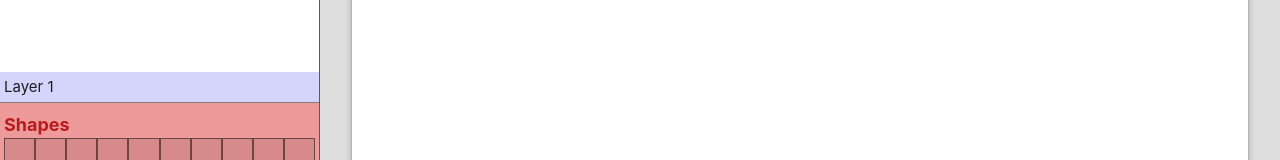
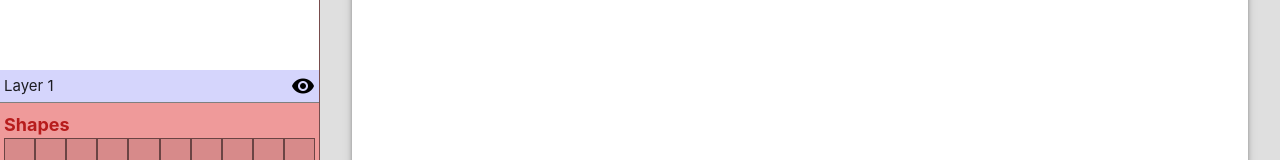
Before and after one commit to ShaneByrne0963/wirefree, a React (Vite) app: page / in a window 1280 px wide. Shown: the part 299-459 px from the top of the page. Built offline with nearby package versions, Linux system fonts and the light colour scheme.

Commit message:
Add visibility icon beside each layer

```diff
--- a/src/assets/css/style.css
+++ b/src/assets/css/style.css
@@ -264,6 +264,9 @@ input[type="text"]:not(.browser-default) {
 
 .layer-list-item {
     padding: 4px;
+    display: grid;
+    grid-template-columns: 1fr auto;
+    align-items: center;
 
     &.selected {
         background-color: #D5D5FC;
@@ -272,6 +275,10 @@ input[type="text"]:not(.browser-default) {
     &:not(:last-child) {
         border-top: 1px solid rgba(0, 0, 0, 0.2);
     }
+}
+
+.layer-invisible * {
+    color: rgba(0, 0, 0, 0.6);
 }
 
 /* Shapes */
--- a/src/components/side-panel/layers/LayerList.tsx
+++ b/src/components/side-panel/layers/LayerList.tsx
@@ -9,16 +9,22 @@ function LayerList() {
     screenSizeData.activeScreens[screenSizeData.selectedScreen].name;
   const currentPage =
     pageData.pages[pageData.selectedPage].data[currentScreenSize];
-  let renderLayers = [...currentPage.layers];
+  let renderLayers = currentPage.layers.map((layer: string) => {
+    return {
+      name: layer,
+      visible: currentPage[`_${layer}`].visible,
+    };
+  });
 
   return (
     <div id="layer-list">
-      {renderLayers.map((layer: string, index: number) => {
+      {renderLayers.map((data: typeof renderLayers, index: number) => {
         return (
           <LayerListItem
-            name={layer}
+            name={data.name}
             key={index}
             index={index}
+            visible={data.visible}
             selected={currentPage.selected === index}
           ></LayerListItem>
         );
--- a/src/components/side-panel/layers/LayerListItem.tsx
+++ b/src/components/side-panel/layers/LayerListItem.tsx
@@ -5,18 +5,29 @@ interface LayerListItemProps {
   name: string;
   index: number;
   selected: boolean;
+  visible: boolean;
 }
 
 function LayerListItem(props: LayerListItemProps) {
   const dispatch = useDispatch();
+
+  let className = "layer-list-item";
+  if (props.selected) {
+    className += " selected";
+  }
+  className += props.visible ? " layer-visible" : " layer-invisible";
+
   return (
-    <div className={"layer-list-item" + (props.selected ? " selected" : "")}>
+    <div className={className}>
       <div
-        className="clickable"
+        className={"clickable"}
         onClick={() => dispatch(selectLayer(props.index))}
       >
         {props.name}
       </div>
+      <button className={"plain max-height-square material-icons"}>
+        {props.visible ? "visibility" : "visibility_off"}
+      </button>
     </div>
   );
 }
--- a/src/state/page/pageSlice.ts
+++ b/src/state/page/pageSlice.ts
@@ -13,7 +13,9 @@ interface PageState {
 const defaultLayerData = {
   "layers": ["Layer 1"], // We also store the layer names in an array to allow for custom ordering
   "selected": 0,
-  "_Layer 1": {}
+  "_Layer 1": {
+    visible: true
+  }
 }
 
 const initialState:PageState = {
```
